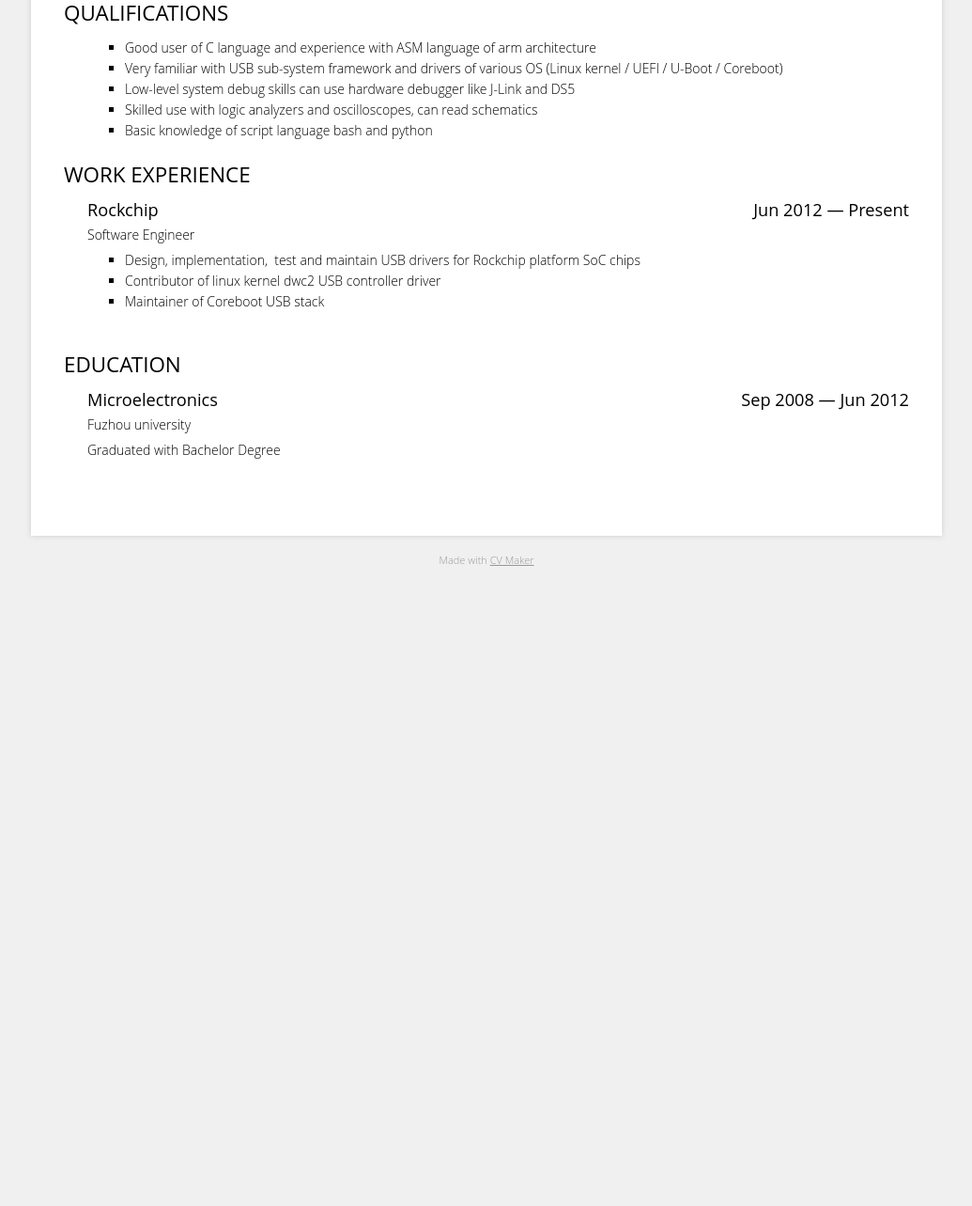
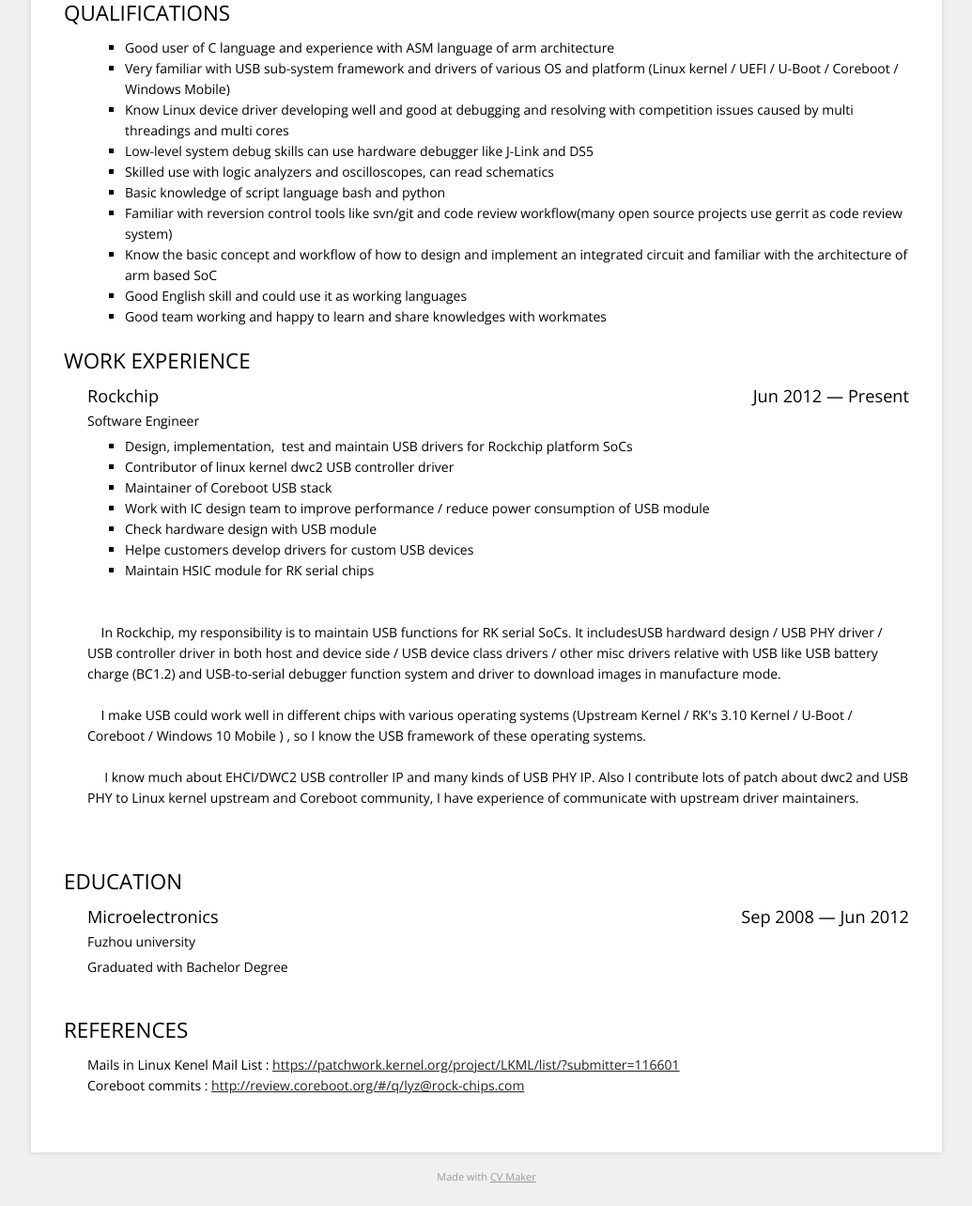
Before and after one commit to li900309/li900309.github.com, a plain HTML site: page index.html in a window 1280 px wide. Shown: the part 184-1467 px from the top of the page at 94% size, without its empty margins (122-1157 px from the left). Before the commit the page ends 811 px from the top, so only its background shows below. Drawn offline with nearby package versions, Linux system fonts and the light colour scheme.

Commit message:
more info

```diff
--- a/index.html
+++ b/index.html
@@ -1,9 +1,10 @@
 <!DOCTYPE html>
 <html>
 <head>
-	<title>My CV</title>
+	<title>我的English简历</title>
 	<meta http-equiv="Content-Type" content="text/html; charset=utf-8" />
 	<meta http-equiv="Generator" content="CV Maker - https://cvmkr.com/" />
+	<link href="https://fonts.googleapis.com/css?family=Open+Sans:300&subset=latin,latin-ext" rel="stylesheet" type="text/css" />
 	<style type="text/css">
 		body {
 			background: #f0f0f0;
@@ -227,7 +228,7 @@
 			<h2 class="title">Qualifications</h2>
 			<div class="set">
 						<div class="item">
-							<span class="info"><ul><li>Good user of C language and experience with ASM language of arm architecture<br /></li><li>Very familiar with USB sub-system framework and drivers of various OS (Linux kernel / UEFI / U-Boot / Coreboot)<br /></li><li>Low-level system debug skills can use hardware debugger like J-Link and DS5<br /></li><li>Skilled use with logic analyzers and oscilloscopes, can read schematics</li><li>Basic knowledge of script language bash and python<br /></li></ul></span>
+							<span class="info"><ul><li>Good user of C language and experience with ASM language of arm architecture<br /></li><li>Very familiar with USB sub-system framework and drivers of various OS and platform (Linux kernel / UEFI / U-Boot / Coreboot / Windows Mobile)</li><li>Know Linux device driver developing well and good at debugging and resolving with competition issues caused by multi threadings and multi cores<br /></li><li>Low-level system debug skills can use hardware debugger like J-Link and DS5<br /></li><li>Skilled use with logic analyzers and oscilloscopes, can read schematics</li><li>Basic knowledge of script language bash and python</li><li>Familiar with reversion control tools like svn/git and code review workflow(many open source projects use gerrit as code review system)</li><li>Know the basic concept and workflow of how to design and implement an integrated circuit and familiar with the architecture of arm based SoC<br /></li><li>Good English skill and could use it as working languages</li><li>Good team working and happy to learn and share knowledges with workmates</li></ul></span>
 						</div>
 					</div>
 			<div class="clear"> </div>
@@ -240,7 +241,8 @@
 						<span class="date r">Jun 2012 &mdash; Present</span>
 							</h3>
 							<span class="clear"> </span>
-							<span class="job_title">Software Engineer</span><span class="info"><ul><li>Design,  implementation,  test and maintain USB drivers for Rockchip platform SoC chips</li><li>Contributor of linux kernel dwc2 USB controller driver</li><li>Maintainer of Coreboot USB stack<br /></li></ul></span><span class="clear"> </span>
+							<span class="job_title">Software Engineer</span><span class="info"><ul><li>Design,  implementation,  test and maintain USB drivers for Rockchip platform SoCs<br /></li><li>Contributor of linux kernel dwc2 USB controller driver</li><li>Maintainer of Coreboot USB stack</li><li>Work with IC design team to improve performance / reduce power consumption of USB module<br /></li><li>Check hardware design with USB module<br /></li><li>Helpe customers develop drivers for custom USB devices</li><li>Maintain HSIC module for RK serial chips<br /></li></ul>   <br /><br />    In Rockchip, my responsibility is to maintain USB functions for RK serial SoCs. It includesUSB hardward design / USB PHY driver / USB controller driver in both host and device side / USB device class drivers / other misc drivers relative with USB like USB battery charge (BC1.2) and USB-to-serial debugger function system and driver to download images in manufacture mode.<br /><br />
+    I make USB could work well in different chips with various operating systems (Upstream Kernel / RK's 3.10 Kernel / U-Boot / Coreboot / Windows 10 Mobile ) , so I know the USB framework of these operating systems.<br /><br />     I know much about EHCI/DWC2 USB controller IP and many kinds of USB PHY IP. Also I contribute lots of patch about dwc2 and USB PHY to Linux kernel upstream and Coreboot community, I have experience of communicate with upstream driver maintainers.<br />    </span><span class="clear"> </span>
 							</div>
 						</div>
 			<div class="clear"> </div>
@@ -258,6 +260,15 @@
 						</div>
 			<div class="clear"> </div>
 		</div>
+			<div class="section section-references">
+			<h2 class="title">References</h2>
+			<div class="set">
+						<div class="item">
+							<span class="info">Mails in Linux Kenel Mail List : <a href="https://patchwork.kernel.org/project/LKML/list/?submitter=116601" rel="nofollow">https://patchwork.kernel.org/project/LKML/list/?submitter=116601</a><br />Coreboot commits : <a href="http://review.coreboot.org/#/q/lyz@rock-chips.com" rel="nofollow">http://review.coreboot.org/#/q/lyz@rock-chips.com</a></span>
+						</div>
+					</div>
+			<div class="clear"> </div>
+		</div>
 
 </div>
 	<div id="credit">Made with <a href="https://cvmkr.com/">CV Maker</a></div>
```
